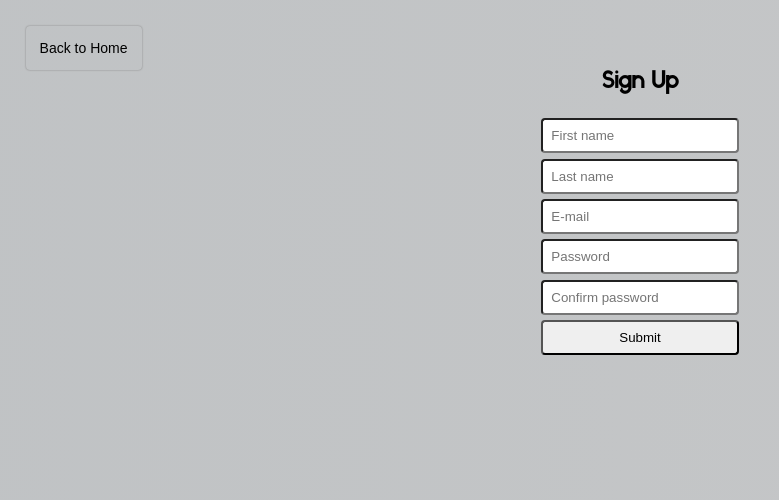
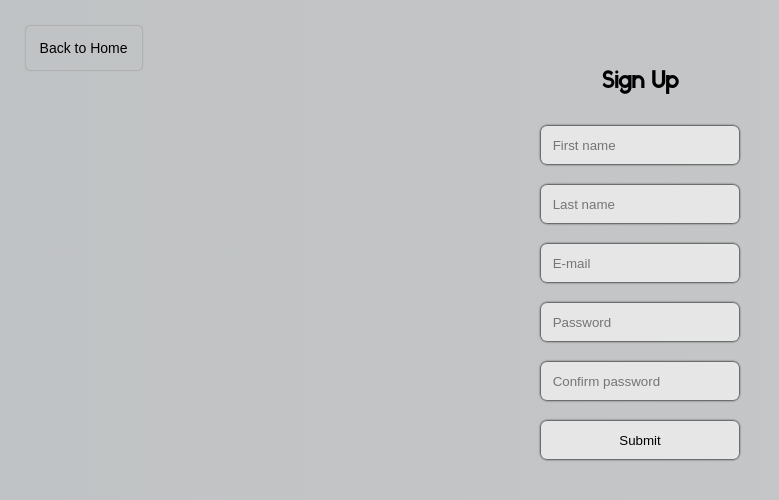
Before and after one commit to cristinamurillo/feel_front_end, a React (Create React App) app: page /signup in a window 1280 px wide. Shown: the top 500 px of the page, without its empty margins (0-779 px from the left). Built offline with nearby package versions, Linux system fonts and the light colour scheme.

Commit message:
improved header readability, edited styling of form display

```diff
--- a/src/Components/Animation.js
+++ b/src/Components/Animation.js
@@ -43,7 +43,7 @@ class Animation extends Component {
             width: 200px;
             height: 200px;
             border-radius: 50%;
-            animation: ${changeRingColor} 10s ease infinite;
+            animation: ${changeRingColor} 7s ease infinite;
             box-shadow: 0px 0px 100px 50px ${painting.color1},
                         inset 0 0 60px 20px ${painting.color6};
         `;
--- a/src/Components/Profile.js
+++ b/src/Components/Profile.js
@@ -3,7 +3,7 @@ import {connect} from 'react-redux'
 import {withRouter} from 'react-router-dom'
 import {fetchCurrentUser} from '../redux/userActions'
 import UserPaintList from './UserPaintList';
-import { goToAnchor } from 'react-scrollable-anchor';
+// import ScrollableAnchor, { goToAnchor } from 'react-scrollable-anchor';
 
 
 class Profile extends Component {
@@ -21,17 +21,14 @@ class Profile extends Component {
     }
 
     showArt = () => {
-        console.log('we here')
+
         this.setState({
             showArt: !this.state.showArt
-        }, () => {
-            this.state.showArt && goToAnchor('collection')
         })
     }
 
 
     componentDidMount(){
-        console.log('mounted')
         this.props.dispatch(fetchCurrentUser(localStorage.getItem('token')))
     }
 
@@ -50,9 +47,9 @@ class Profile extends Component {
                         {this.state.showArt ?
                         <React.Fragment>
                             <button onClick={this.showArt}className="large-button">Hide Collection</button>
-
+                            {/* <ScrollableAnchor id={'collection'}> */}
                                 <UserPaintList paintings={user.paintings}/>
-
+                            {/* </ScrollableAnchor> */}
                         </React.Fragment>
                         :<button onClick={this.showArt}className="large-button">Show Collection</button>}
                     </div>
--- a/src/Components/SignUp.js
+++ b/src/Components/SignUp.js
@@ -49,9 +49,9 @@ class SignUp extends Component {
     errors = () => {
         let errors =[]
         for(let field in this.state.errors){
-            errors.push(<p className="error">{field} {this.state.errors[field]}</p>)
+            errors.push(<p>{field} {this.state.errors[field]}</p>)
         }
-        return errors
+        return <div className="error">{errors}</div>
     }
 
     render(){
--- a/src/Components/TimelineAnimation.js
+++ b/src/Components/TimelineAnimation.js
@@ -23,7 +23,7 @@ class TimelineAnimation extends Component {
         width: 200px;
         height: 200px;
         border-radius: 50%;
-        animation: ${changeRingColor} 10s ease infinite;
+        animation: ${changeRingColor} 7s ease infinite;
         box-shadow: 0px 0px 100px 50px ${painting.color1},
                     inset 0 0 60px 20px ${painting.color6};
     `;
--- a/src/Components/UserPaintList.js
+++ b/src/Components/UserPaintList.js
@@ -1,5 +1,5 @@
 import React, { Component } from 'react';
-import ScrollableAnchor from 'react-scrollable-anchor'
+
 
 
 class UserPaintList extends Component {
@@ -7,14 +7,14 @@ class UserPaintList extends Component {
         let paintings = this.props.paintings
         let key = 0;
         return (
-            <ScrollableAnchor id={'collection'}>
+
             <div className="paint-list fade-in scroll">
                 {paintings.map(painting => {
                     key+=1
                     return <img data-id={painting.id} key={key} className="listed-paint" src={painting.img_url} alt="Painting"/>
                 })}
             </div>
-            </ScrollableAnchor>
+
 
         );
     }
--- a/src/index.css
+++ b/src/index.css
@@ -10,6 +10,7 @@ h1 {
   font-size: 10em;
   padding-top: .5em;
   margin-bottom: 0;
+  text-shadow: 0 0 0.8em white;
 }
 
 #subtitle {
@@ -54,7 +55,14 @@ button, input {
 }
 
 .error {
-  color: darkred;
+  color: #710606;
+  text-shadow: 0 0 0.9em whitesmoke;
+  /* background: rgba(245,245,245,.4); */
+  /* border-radius: 6px;
+  max-width: 40%;
+  margin: 0 auto;
+  padding: .1px 0px;
+  box-shadow: 0 0 2px 1px rgb(224, 224, 224); */
 }
 
 /* tooltips stuff */
@@ -132,20 +140,23 @@ code {
 .header {
   opacity: .85;
   font-size: 1.5em;
+  text-shadow: 0 0 0.8em white;
 }
 
 #img-url {
   width: 30%;
   margin-right: .7em;
-  border: none;
-  border: 2px solid rgb(194, 194, 194);
 }
 
 input {
-  padding: .6em;
-  border-radius: 4px;
-  margin: .2em .4em;
+  padding: .85em;
+  border-radius: 6px;
+  border: none;
+  margin: .8em .4em;
+  box-shadow: 0 0 2px 0.5px #161616;
+  background: rgba(245,245,245,.7);
 }
+
 
 .scroll {
   overflow: scroll;
--- a/src/redux/paintingActions.js
+++ b/src/redux/paintingActions.js
@@ -25,13 +25,13 @@ export const fetchPaintings = () => {
         dispatch(fetchPaintingsBegin())
         return axios.get("http://localhost:3000/paintings/")
             .then(response => {
-                console.log(response)
+
                 let paintings = response.data.data
                 dispatch(fetchPaintingsSuccess(paintings))
                 return paintings
             })
             .catch(error => {
-                console.log(error)
+
                 dispatch(fetchPaintingsFailure(error))
             })
     }
--- a/src/redux/userActions.js
+++ b/src/redux/userActions.js
@@ -41,7 +41,7 @@ export const fetchCurrentUser = (token) => {
             headers: {'Authorization': `Bearer: ${token}`}
         }).then(response => {
             dispatch(fetchCurrentUserSuccess(response.data.user))
-            console.log(response)
+
             return response.data.user
         })
     }
```
